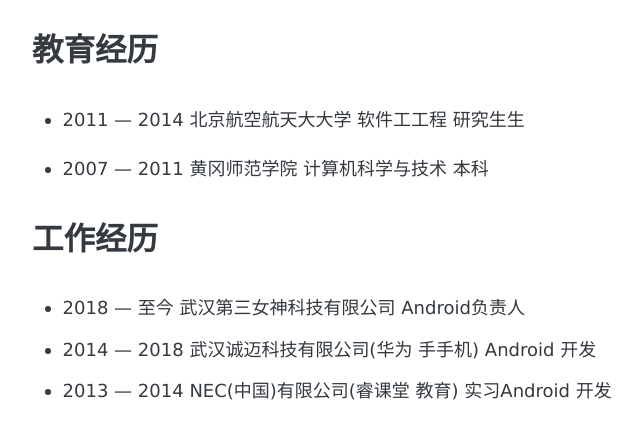
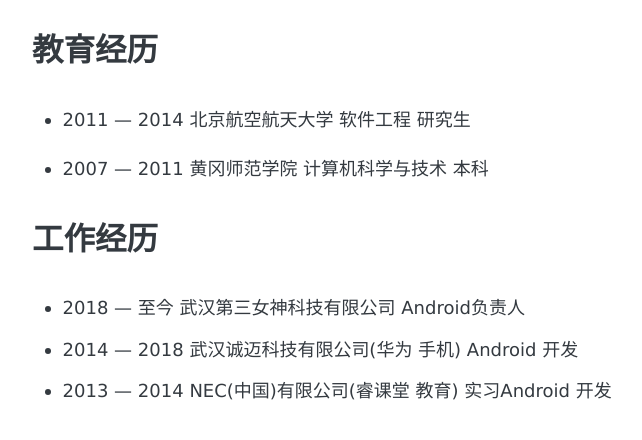
Before and after one commit to obnil/obnil.github.io, a Jekyll site: the page built from about.md, in a window 1280 px wide and 900 px high, scrolled down 448 px. Shown: the part 151-591 px from the top of the window, without its empty margins (266-908 px from the left). Built offline with Jekyll 4.4.1, drawn with Linux system fonts in a browser that asks for light colours; some web fonts are replaced; comment, search, counter and statistics services are not loaded.

Commit message:
修改个人简历错别字

```diff
--- a/about.md
+++ b/about.md
@@ -14,14 +14,14 @@
 
 ## 教育经历
 
-- 2011 — 2014 北京航空航天⼤大学 软件⼯工程 研究⽣生
+- 2011 — 2014 北京航空航天⼤学 软件工程 研究⽣
 
 - 2007 — 2011 ⻩冈师范学院 计算机科学与技术 本科
 
 ## ⼯作经历
 
 - 2018 — 至今 武汉第三女神科技有限公司 Android负责人
-- 2014 — 2018 武汉诚迈科技有限公司(华为 ⼿手机) Android 开发
+- 2014 — 2018 武汉诚迈科技有限公司(华为 手机) Android 开发
 - 2013 — 2014 NEC(中国)有限公司(睿课堂 教育) 实习Android 开发
 
 ## 项⽬经历
```
Also changed, not shown: 1 other file.
